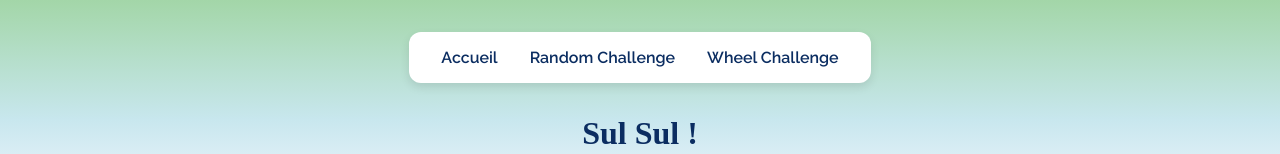
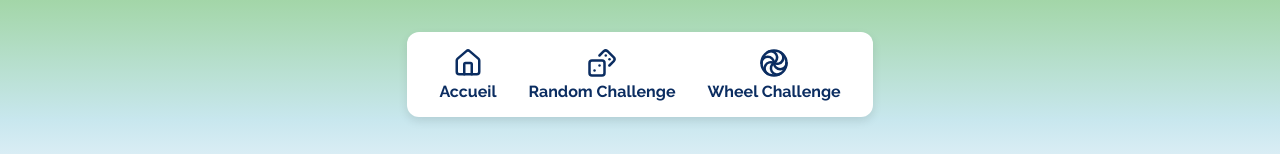
Before and after one commit to florebrlr/sims4-challenge-generator, a Vue app in the folder sims4-challenge-generator/: page / in a window 1280 px wide. Shown: the top 154 px of the page. Built offline with nearby package versions, Linux system fonts and the light colour scheme; a web font is replaced by a local one.

Commit message:
🎨 NavBar update + add Lucide icons

```diff
--- a/sims4-challenge-generator/package.json
+++ b/sims4-challenge-generator/package.json
@@ -14,6 +14,8 @@
     "format": "prettier --write src/"
   },
   "dependencies": {
+    "lucide": "^0.542.0",
+    "lucide-vue-next": "^0.428.0",
     "pinia": "^3.0.3",
     "vue": "^3.5.18",
     "vue-router": "^4.5.1"
--- a/sims4-challenge-generator/src/App.vue
+++ b/sims4-challenge-generator/src/App.vue
@@ -11,6 +11,7 @@
 import NavBar from '@/components/NavBar.vue'
 import Footer from './components/Footer.vue'
 
+
 export default {
   name: 'App',
   components: { NavBar, Footer },
--- a/sims4-challenge-generator/src/components/NavBar.vue
+++ b/sims4-challenge-generator/src/components/NavBar.vue
@@ -1,49 +1,85 @@
 <template>
   <nav class="navbar">
     <ul>
-      <li>
-        <router-link class="link" :to="{ name: 'home' }">Accueil</router-link>
+      <li class="list">
+        <router-link class="item" :to="{ name: 'home' }">
+          <span class="icon"><House :size="30" /></span>
+          <span class="text">Accueil</span>
+        </router-link>
       </li>
-      <li>
-        <router-link class="link" :to="{ name: 'randomChallenge' }">Random Challenge</router-link>
+      <li class="list">
+        <router-link class="item" :to="{ name: 'randomChallenge' }">
+          <span class="icon"><Dices :size="30" /></span>
+          <span class="text">Random Challenge</span>
+        </router-link>
       </li>
-      <li>
-        <router-link class="link" :to="{ name: 'wheelChallenge' }">Wheel Challenge</router-link>
+      <li class="list">
+        <router-link class="item" :to="{ name: 'wheelChallenge' }">
+          <span class="icon"><LoaderPinwheel :size="30" /></span>
+          <span class="text">Wheel Challenge</span>
+        </router-link>
       </li>
     </ul>
   </nav>
 </template>
 
-<script>
-export default {
-  name: 'NavBar',
-}
+<script setup>
+import { House, Dices, LoaderPinwheel } from 'lucide-vue-next'
 </script>
 
 <style scoped>
+:root {
+  --Clear: #22327;
+}
 .navbar {
   display: flex;
   justify-content: center;
   list-style: none;
+  position: relative;
   margin: 2em 0;
 }
 .navbar ul {
   display: flex;
+
   list-style: none;
   gap: 2rem;
   background: var(--White);
   padding: 1em 2em;
   border-radius: 12px;
-  box-shadow: 0 4px 10px rgba(0,0,0,0.1);
+  box-shadow: 0 4px 10px rgba(0, 0, 0, 0.1);
 }
 
+.navbar ul li {
+  display: flex;
+  position: relative;
+  flex-direction: column;
+  justify-content: center;
+  align-items: center;
+}
 .navbar li a {
   text-decoration: none;
-  font-weight: 600;
+  font-weight: bold;
   color: var(--BlueFont);
 }
 
-.navbar a :hover {
-  color: #2886E6;
+.navbar ul li a .icon {
+  position: relative;
+  display: block;
+  text-align: center;
+  transition: 0.5s;
+  color: var(--Clear);
 }
+
+.text:hover {
+  color: var(--GreenPlumbob);
+  scale: 1.2;
+}
+
+.navbar ul li:hover a .icon {
+  transform: translateY(-0.5em);
+}
+.navigation ul li a .text {
+  position: absolute;
+}
+
 </style>
```
Also changed, not shown: 1 other file (tests, documents, lock files or other folders).
